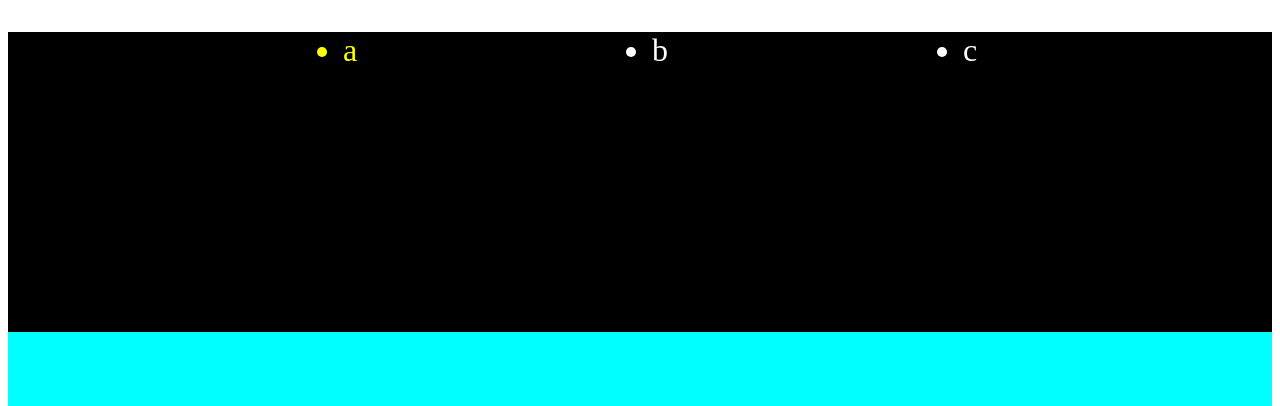
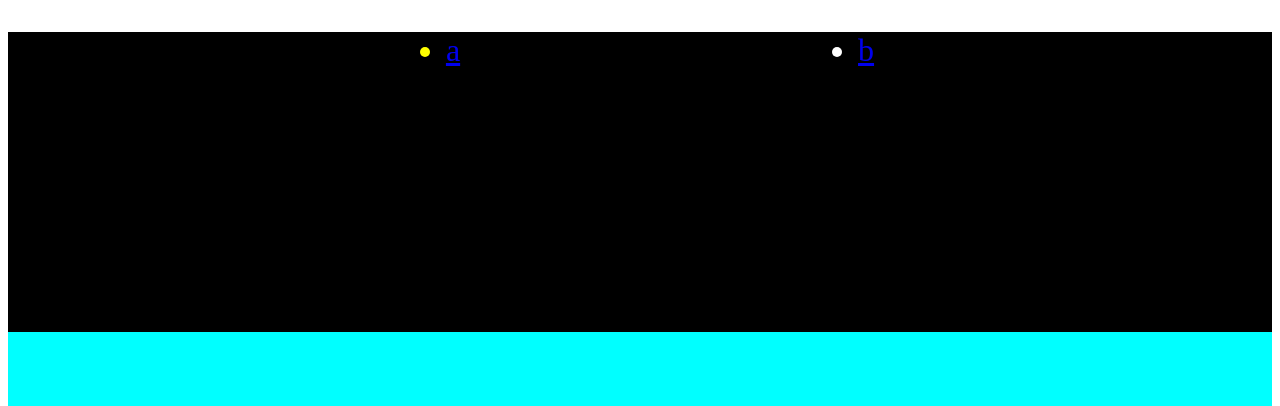
Before and after one commit to mckayqsnell/Strava, a Gatsby site: page / in a window 1280 px wide. Shown: the top 406 px of the page. Built offline with nearby package versions, Linux system fonts and the light colour scheme; Gatsby itself is replaced by a stand-in of ours.

Commit message:
Final commit on Rel Computer

```diff
--- a/src/components/Layout/index.jsx
+++ b/src/components/Layout/index.jsx
@@ -2,10 +2,16 @@ import React from "react";
 import { memo } from "react";
 import { Container } from "./styles";
 import Navbar from "../Navbar";
-const Layout = ({ children }) => {
+const Layout = ({ children, active }) => {
   return (
     <Container>
-      <Navbar links={["a", "b", "c"]} />
+      <Navbar
+        links={[
+          { text: "a", url: "/" },
+          { text: "b", url: "/b" },
+        ]}
+        active={active}
+      />
       {children}
     </Container>
   );
--- a/src/components/Navbar/index.jsx
+++ b/src/components/Navbar/index.jsx
@@ -1,19 +1,15 @@
 import React, { useState } from "react";
 import { Container, NavItem, NavItems } from "./styles";
+import { Link } from "gatsby";
 
-const Navbar = ({ links }) => {
-  const [active, setActive] = useState(0);
-
+const Navbar = ({ links, active }) => {
   return (
     <Container>
       <NavItems>
-        {links.map((link, index) => {
+        {links.map(({ text, url }, index) => {
           return (
-            <NavItem
-              $active={index === active}
-              onClick={() => setActive(index)}
-            >
-              {link}
+            <NavItem $active={index === active}>
+              <Link to={url}>{text}</Link>
             </NavItem>
           );
         })}
--- a/src/pages/index.jsx
+++ b/src/pages/index.jsx
@@ -126,7 +126,7 @@ const links = [
 
 const IndexPage = () => {
   return (
-    <Layout>
+    <Layout active={0}>
       <main style={pageStyles}>
         <h1 style={headingStyles}>
           Congratulations
```
Also changed, not shown: src/pages/b.jsx (added, +17 -0 lines).
